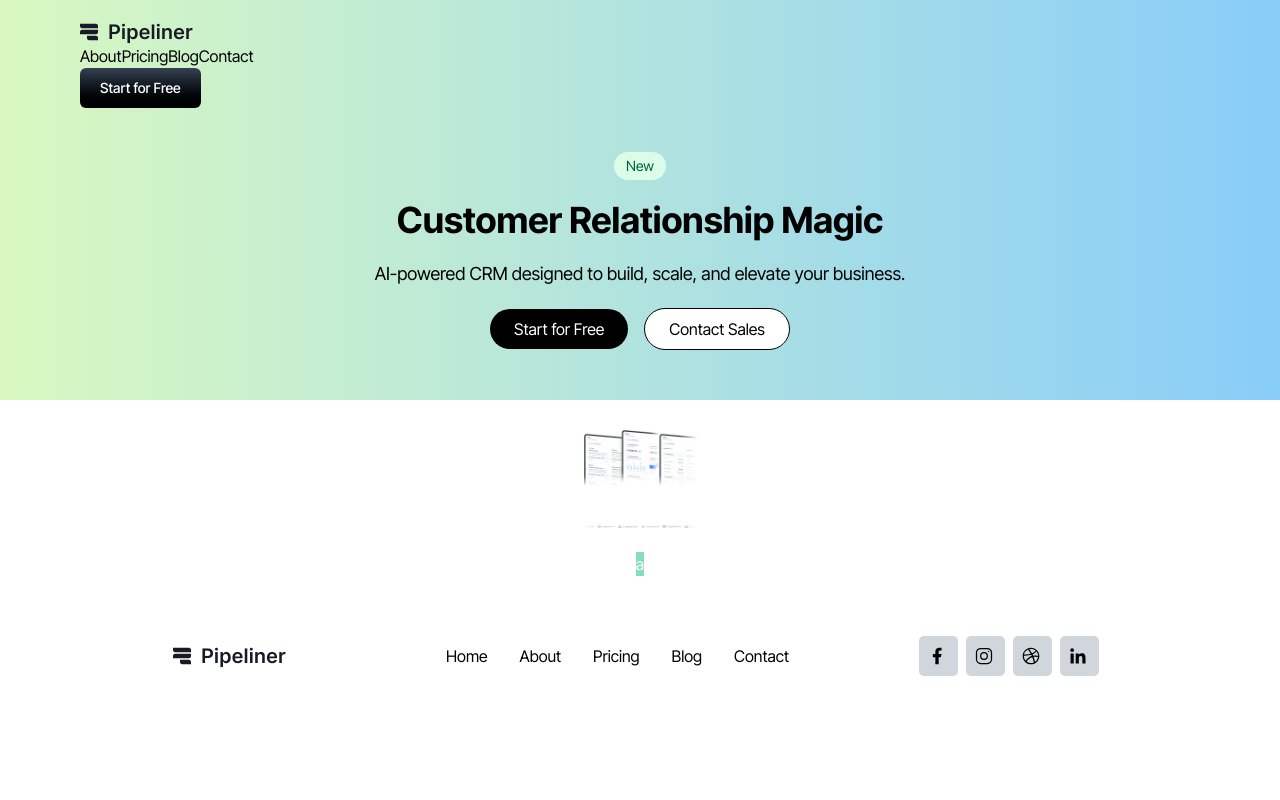
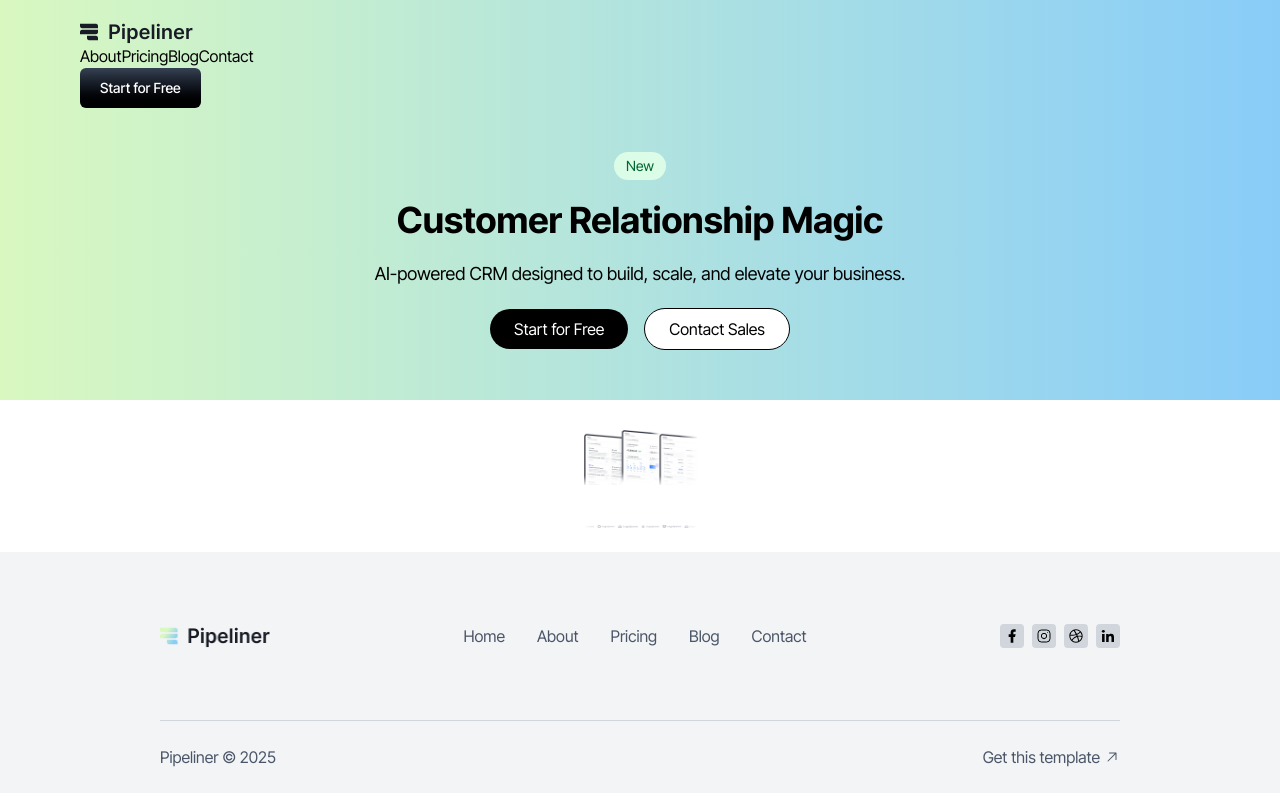
Before and after one commit to KyuzenDev/dipa-pipeliner, a Next.js app: page / in a window 1280 px wide. Built offline with nearby package versions, Linux system fonts and the light colour scheme.

Commit message:
fix(footer): resolve layout and accessibility issues

```diff
--- a/package.json
+++ b/package.json
@@ -9,7 +9,7 @@
     "lint": "next lint"
   },
   "dependencies": {
-    "@phosphor-icons/react": "^2.1.7",
+    "@phosphor-icons/react": "^2.1.8",
     "@radix-ui/react-accordion": "^1.2.10",
     "@radix-ui/react-aspect-ratio": "^1.1.6",
     "@radix-ui/react-avatar": "^1.1.9",
--- a/src/app/template.tsx
+++ b/src/app/template.tsx
@@ -14,7 +14,6 @@ export default function Template({ children }: { children: React.ReactNode }) {
 
       <TopNavbar />
       <div className="w-full max-w-7xl px-4 py-6">{children}</div>
-      <div className="text-white bg-success-300">a</div>
       <Footer />
     </main>
   );
--- a/src/components/Footer.tsx
+++ b/src/components/Footer.tsx
@@ -1,71 +1,70 @@
 import Link from "next/link";
 import Image from "next/image";
+import { ArrowUpRight } from "@phosphor-icons/react";
 
 export default function Footer() {
   return (
-    <footer className="max-w-full w-full h-[222px] px-40 justify-center items-center">
-      <div className="w-238 h-12 gap-40 py-20  bg-transparent flex flex-row justify-center items-center">
-        <div className="w-[113px] h-6">
+    <div className="w-full h-auto px-6 md:px-20 lg:px-40 bg-gray-100">
+      <div className="w-full flex flex-col md:flex-row justify-between md:gap-40 py-18 items-center">
+        <div className="mb-6 md:mb-0">
           <Image
-            src="/logo/app-logo.png"
+            src="/logo/app-footer.png"
             alt="App Logo"
-            width={113}
+            width={110}
             height={24}
           />
         </div>
-        <ul className="w-[313px] h-[37px] gap-8 flex flex-row justify-beetwen items-center">
+        <ul className="w-full md:w-auto flex flex-wrap text-grayscale-600 gap-4 md:gap-8 justify-center items-center">
           <li>
-            <Link href="">Home</Link>
+            <Link href="" className="hover:text-gray-900">
+              Home
+            </Link>
           </li>
           <li>
-            <Link href="">About</Link>
+            <Link href="" className="hover:text-gray-900">
+              About
+            </Link>
           </li>
           <li>
-            <Link href="">Pricing</Link>
+            <Link href="" className="hover:text-gray-900">
+              Pricing
+            </Link>
           </li>
           <li>
-            <Link href="">Blog</Link>
+            <Link href="" className="hover:text-gray-900">
+              Blog
+            </Link>
           </li>
           <li>
-            <Link href="">Contact</Link>
+            <Link href="" className="hover:text-gray-900">
+              Contact
+            </Link>
           </li>
         </ul>
-        <div className="w-45 h-6 gap-2 flex flex-row justify-beetwen items-center">
-          <button className="w-10 h-10 p-2 justify-center items-center rounded-[5px] bg-gray-300 cursor-pointer">
-            <Image
-              src="/footer/facebook.svg"
-              alt="facebook"
-              width={20}
-              height={20}
-            />
+        <div className="flex gap-2 justify-center items-center">
+          <button className="w-6 h-6 p-1 flex cursor-pointer justify-center items-center rounded bg-gray-300 hover:bg-gray-400">
+            <Image src="/footer/facebook.svg" alt="facebook" width={16} height={16} />
           </button>
-          <button className="w-10 h-10 p-2 justify-center items-center rounded-[5px] bg-gray-300 cursor-pointer">
-            <Image
-              src="/footer/instagram.svg"
-              alt="instagram"
-              width={20}
-              height={20}
-            />
+          <button className="w-6 h-6 p-1 flex cursor-pointer justify-center items-center rounded bg-gray-300 hover:bg-gray-400">
+            <Image src="/footer/instagram.svg" alt="instagram" width={16} height={16} />
           </button>
-          <button className="w-10 h-10 p-2 justify-center items-center rounded-[5px] bg-gray-300 cursor-pointer">
-            <Image
-              src="/footer/dribble.svg"
-              alt="dribbble"
-              width={20}
-              height={20}
-            />
+          <button className="w-6 h-6 p-1 flex cursor-pointer justify-center items-center rounded bg-gray-300 hover:bg-gray-400">
+            <Image src="/footer/dribble.svg" alt="dribbble" width={16} height={16} />
           </button>
-          <button className="w-10 h-10 p-2 justify-center items-center rounded-[5px] bg-gray-300 cursor-pointer">
-            <Image
-              src="/footer/linkedin.svg"
-              alt="linkedin"
-              width={20}
-              height={20}
-            />
+          <button className="w-6 h-6 p-1 flex cursor-pointer justify-center items-center rounded bg-gray-300 hover:bg-gray-400">
+            <Image src="/footer/linkedin.svg" alt="linkedin" width={16} height={16} />
           </button>
         </div>
       </div>
-      <div className=""></div>
-    </footer>
+      <div className="border-t border-gray-300 py-6 flex flex-col md:flex-row justify-between items-center text-grayscale-600">
+        <p className="text-center md:text-left">Pipeliner © 2025</p>
+        <div className="flex items-center cursor-pointer gap-1 mt-4 md:mt-0">
+          <Link href="#" className="hover:text-gray-900">
+            Get this template
+          </Link>
+          <ArrowUpRight size={16} />
+        </div>
+      </div>
+    </div>
   );
 }
--- a/src/components/TopNavbar.tsx
+++ b/src/components/TopNavbar.tsx
@@ -5,7 +5,7 @@ import Image from "next/image";
 export default function TopNavbar() {
   return (
     <div className="w-full flex items-center justify-between bg-transparent py-5">
-      <div className="w-fit px-20 xl:w-[100%] gap-30 bg-transparent flex flex-row justify-between items-center">
+      <div className="w-full px-20 gap-30 bg-transparent flex flex-row justify-between items-center">
         <div>
           <div>
             <Image
```
Also changed, not shown: public/logo/app-footer.png (added), 1 other file (tests, documents, lock files or other folders).
